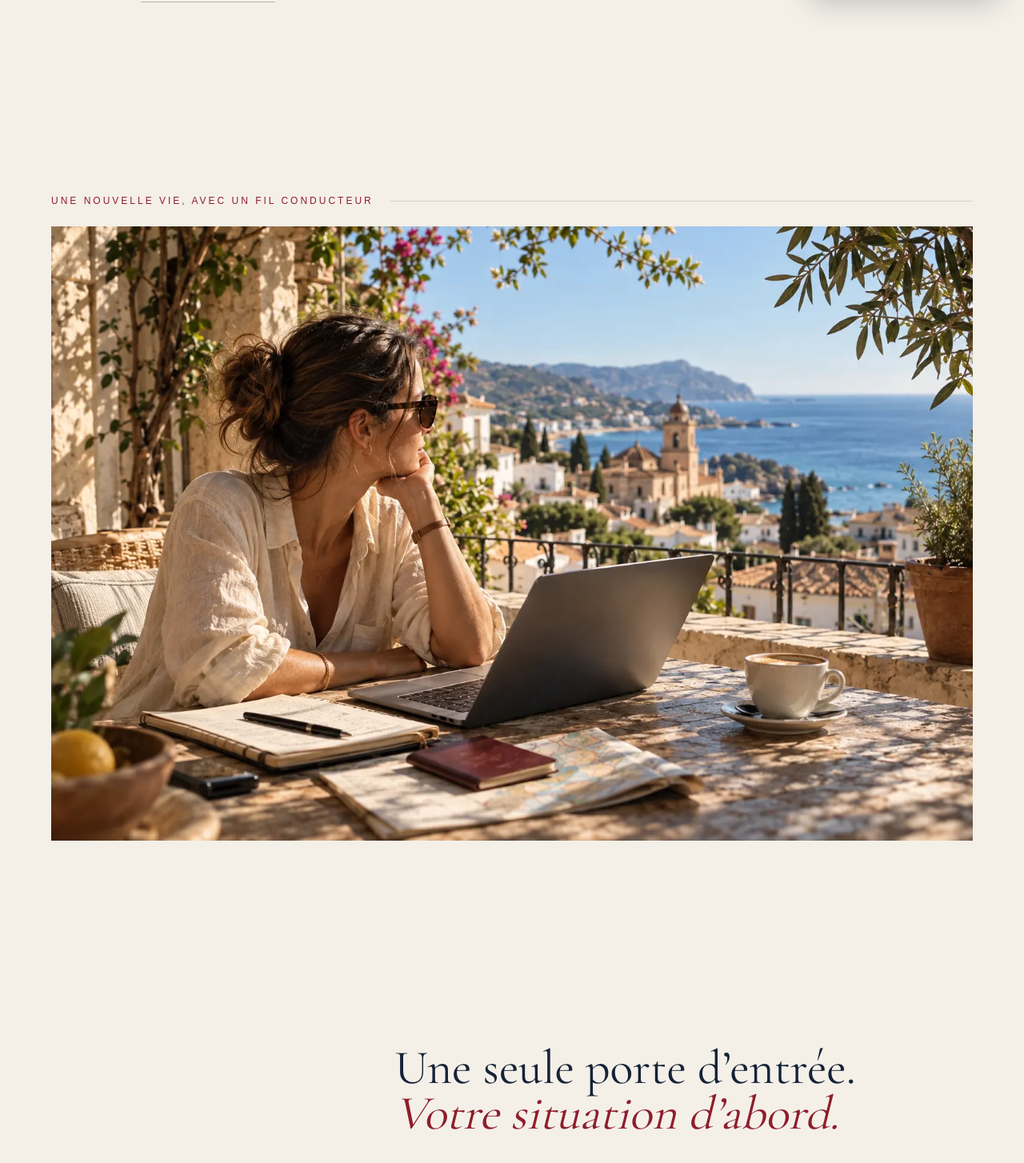
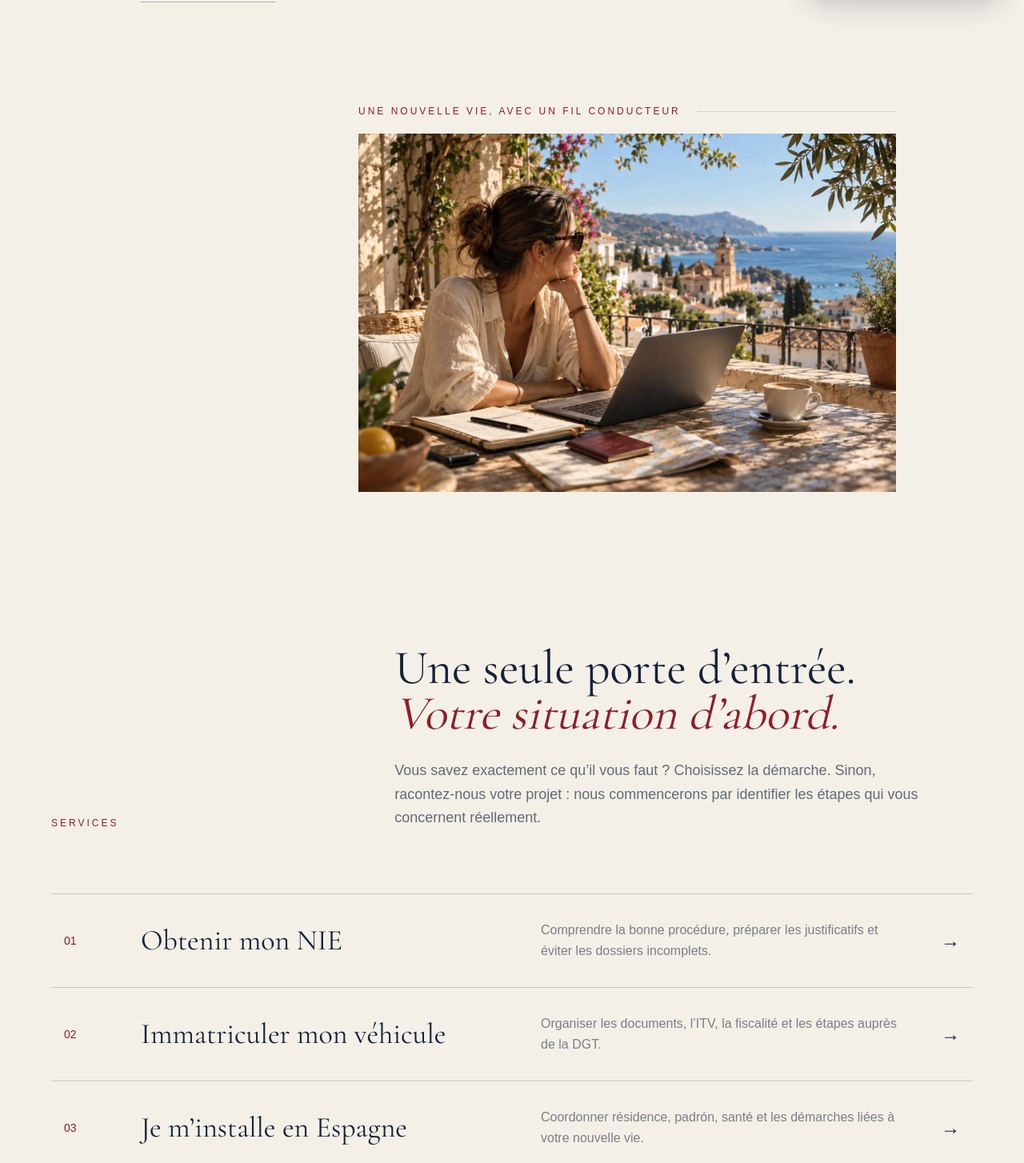
Before and after one commit to elehcf/hola, a Next.js app: page / in a window 1280 px wide. Shown: the part 780-2234 px from the top of the page at 80% size. Built offline with nearby package versions, Linux system fonts and the light colour scheme.

Commit message:
Refine home lifestyle photo composition

```diff
--- a/app/page.tsx
+++ b/app/page.tsx
@@ -1,7 +1,6 @@
 import type { Metadata } from "next";
 import Image from "next/image";
 import Link from "next/link";
-import LifestylePhoto from "./components/LifestylePhoto";
 import SiteLogo from "./components/SiteLogo";
 
 export const metadata: Metadata = {
@@ -199,13 +198,30 @@ export default function Home() {
         </section>
       </div>
 
-      <LifestylePhoto
-        src="/home-lifestyle-hola.webp"
-        alt="Une femme prépare son projet d’installation en Espagne depuis une terrasse"
-        eyebrow="Une nouvelle vie, avec un fil conducteur"
-      />
+      <section className="bg-ivory px-8 pb-12 md:px-16 md:pb-20">
+        <div className="mx-auto grid max-w-6xl md:grid-cols-12">
+          <figure className="md:col-span-7 md:col-start-5">
+            <div className="mb-5 flex items-center gap-5">
+              <p className="text-xs uppercase tracking-[0.25em] text-blood">
+                Une nouvelle vie, avec un fil conducteur
+              </p>
+              <span className="h-px flex-1 bg-navy/15" aria-hidden="true" />
+            </div>
+            <div className="overflow-hidden bg-[#EEE8DE]">
+              <Image
+                src="/home-lifestyle-hola.webp"
+                alt="Une femme prépare son projet d’installation en Espagne depuis une terrasse"
+                width={1536}
+                height={1024}
+                sizes="(min-width: 768px) 58vw, 92vw"
+                className="aspect-[3/2] h-auto w-full object-cover"
+              />
+            </div>
+          </figure>
+        </div>
+      </section>
 
-      <section id="services" className="px-8 py-28 md:px-16 md:py-36">
+      <section id="services" className="px-8 py-20 md:px-16 md:py-28">
         <div className="mx-auto max-w-6xl">
           <div className="grid gap-10 md:grid-cols-[0.7fr_1.3fr] md:items-end">
             <p className="text-xs uppercase tracking-[0.25em] text-blood">
```
